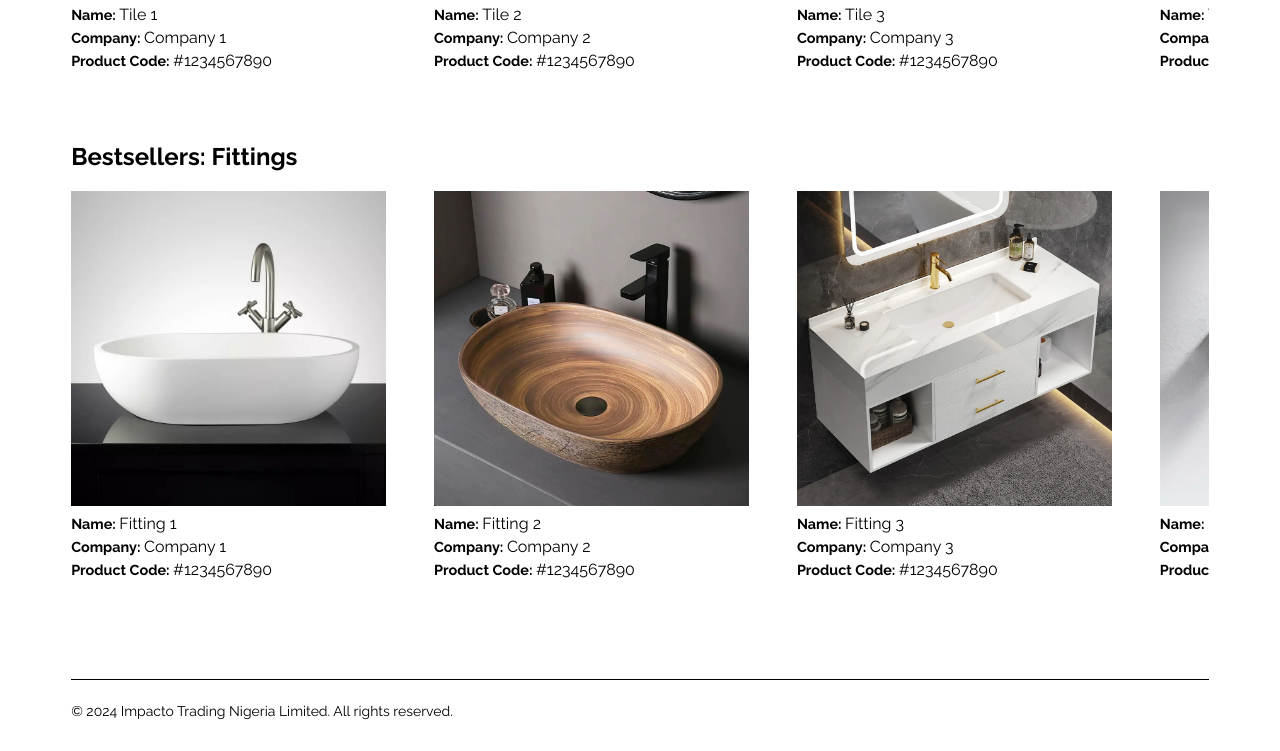
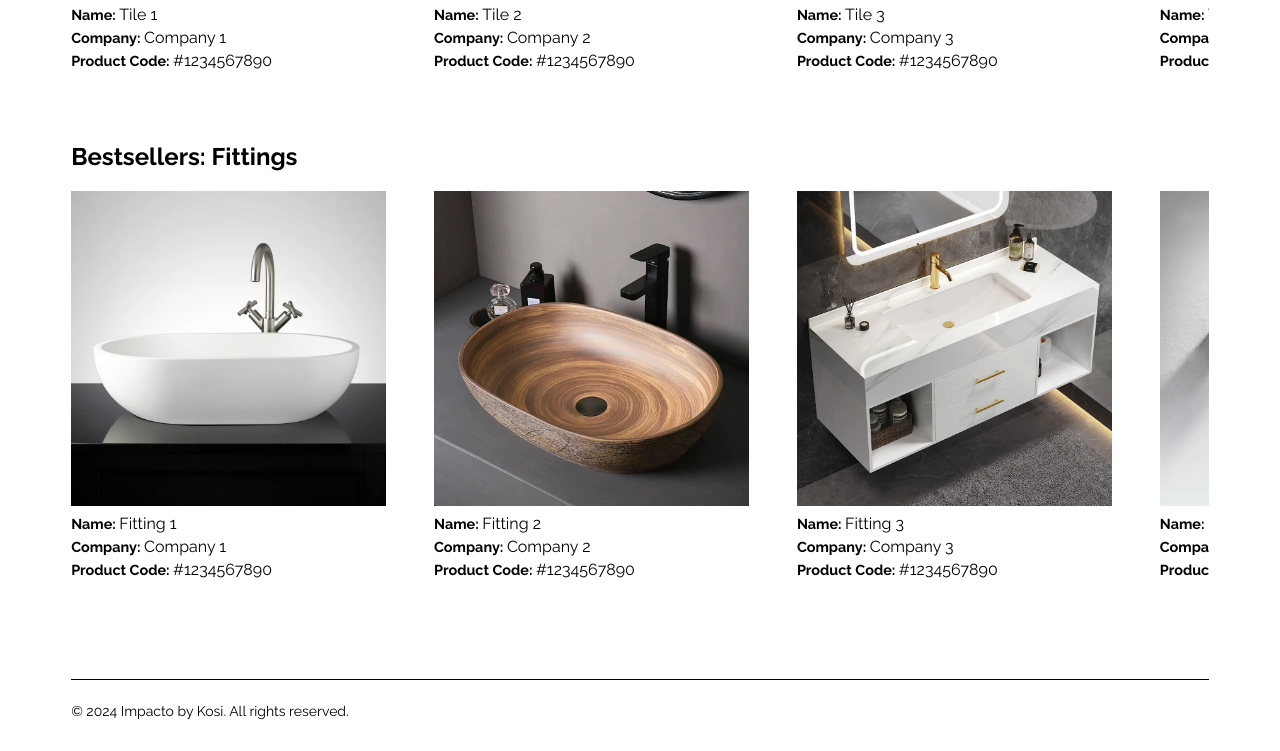
Before and after one commit to kosi-arch/Impacto-home-Page-flexbox, a plain HTML site: page index.html in a window 1280 px wide. Shown: the part 1596-2347 px from the top of the page. Drawn offline with Linux system fonts and the light colour scheme.

Commit message:
Update index.html

```diff
--- a/index.html
+++ b/index.html
@@ -162,7 +162,7 @@
     </div>
     <!--Footer-->
     <footer>
-        <h5>© 2024 Impacto Trading Nigeria Limited. All rights reserved.</h5>
+        <h5>© 2024 Impacto by Kosi. All rights reserved.</h5>
     </footer>
 </body>
 </html>
```
